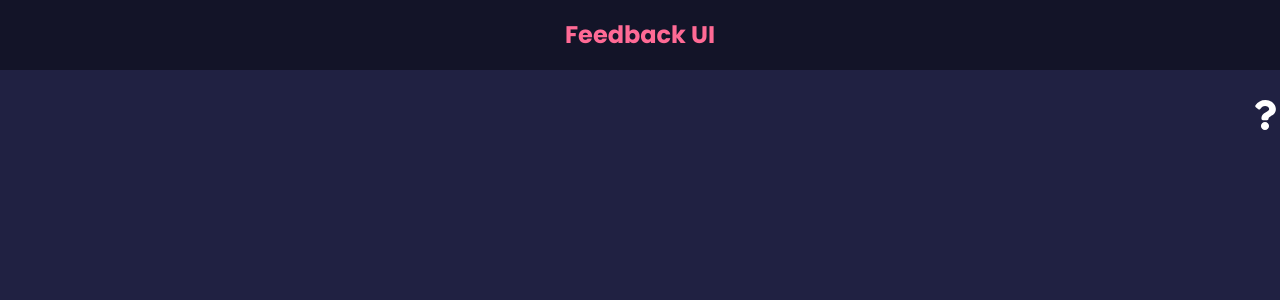
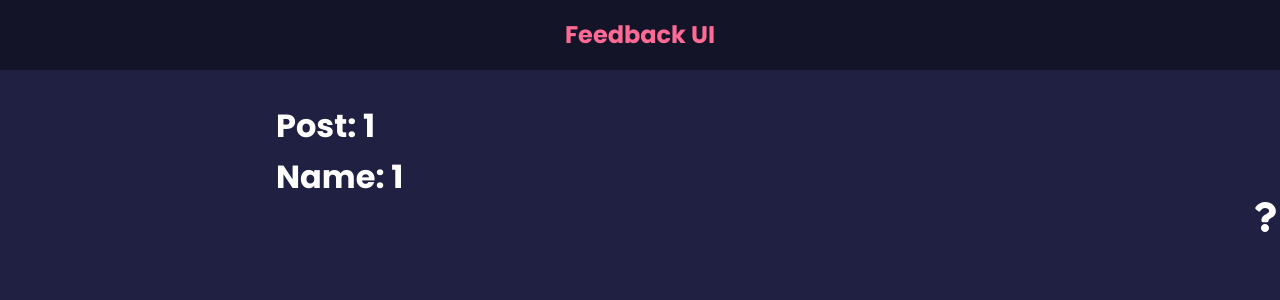
Before and after one commit to kucheriavii/feedback2, a React (Create React App) app: page /post/1/1 in a window 1280 px wide. Before the commit this address had no page. Shown: the top 300 px of the page. Built offline with nearby package versions, Linux system fonts and the light colour scheme.

Commit message:
4. NavLink _ useParams

```diff
--- a/src/App.jsx
+++ b/src/App.jsx
@@ -6,8 +6,10 @@ import FeedbackStats from './components/FeedbackStats';
 import Feedbackform from './components/FeedbackForm';
 import { v4 as uuidv4 } from 'uuid';
 import AboutPage from './pages/About';
-import { BrowserRouter as Router, Route, Routes } from 'react-router-dom';
+import { BrowserRouter as Router, NavLink, Route, Routes } from 'react-router-dom';
 import AboutIconLink from './components/AboutIconLink';
+import Card from './components/shared/Card';
+import Post from './components/Post';
 
 function App(){
 
@@ -22,6 +24,7 @@ function App(){
             setFeedback(feedback.filter((item) => item.id !== id));
         }
     }
+
     return <>
         <Router>
             <Header />
@@ -34,7 +37,9 @@ function App(){
                     </>}></Route>
 
                     <Route path='/about' element={<AboutPage />} />
+                    <Route path='/post/:id/:name' element={<Post />} />
                 </Routes>
+
             </div>
             <AboutIconLink />
         </Router>
--- /dev/null
+++ b/src/components/Post.jsx
@@ -0,0 +1,12 @@
+import React from 'react'
+import { useParams } from 'react-router-dom'
+
+export default function Post() {
+  const params = useParams()
+    return (
+        <>
+            <h1>Post: {params.id}</h1>
+            <h1>Name: {params.name}</h1>
+        </>
+  )
+}
```
